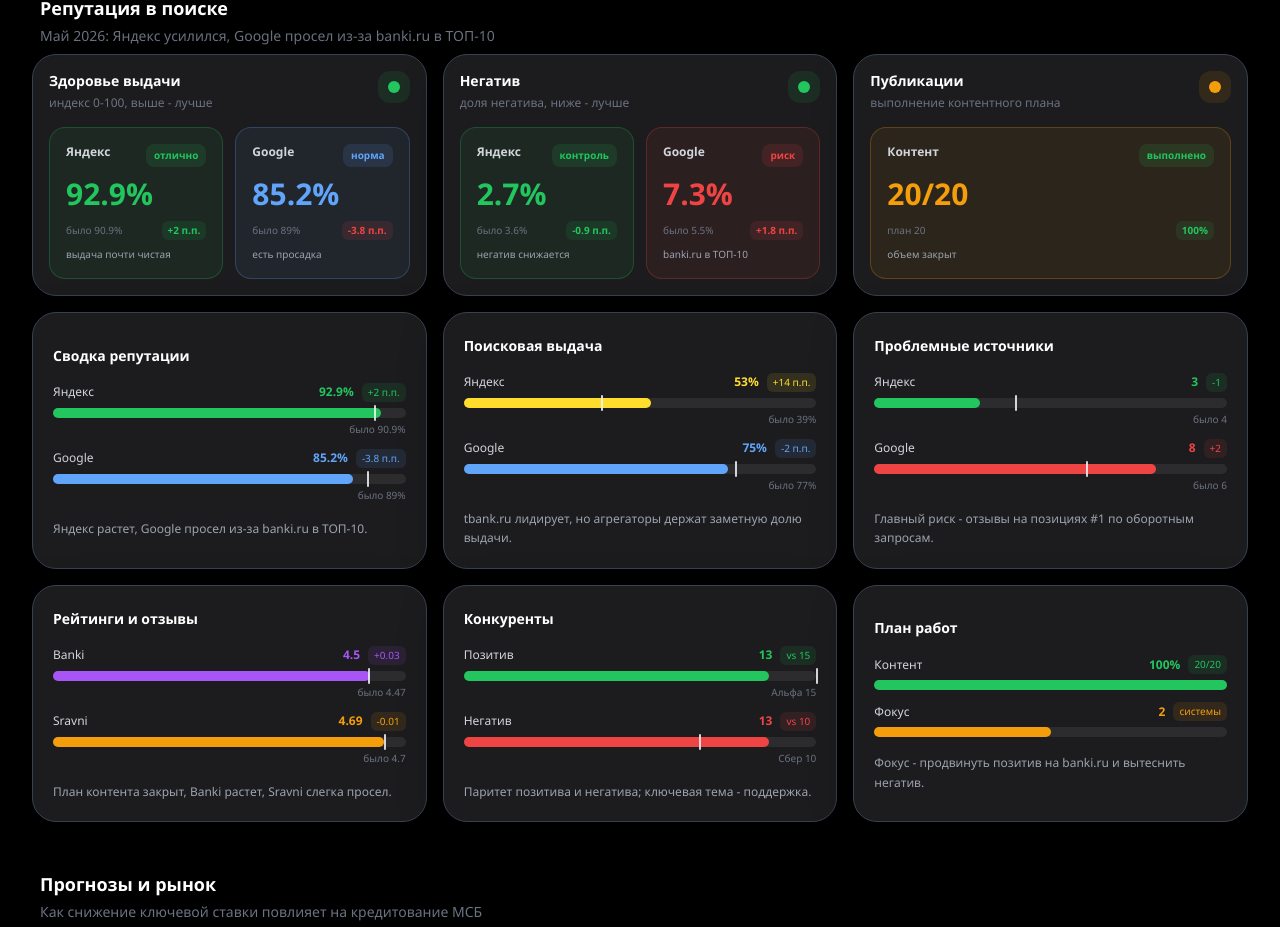
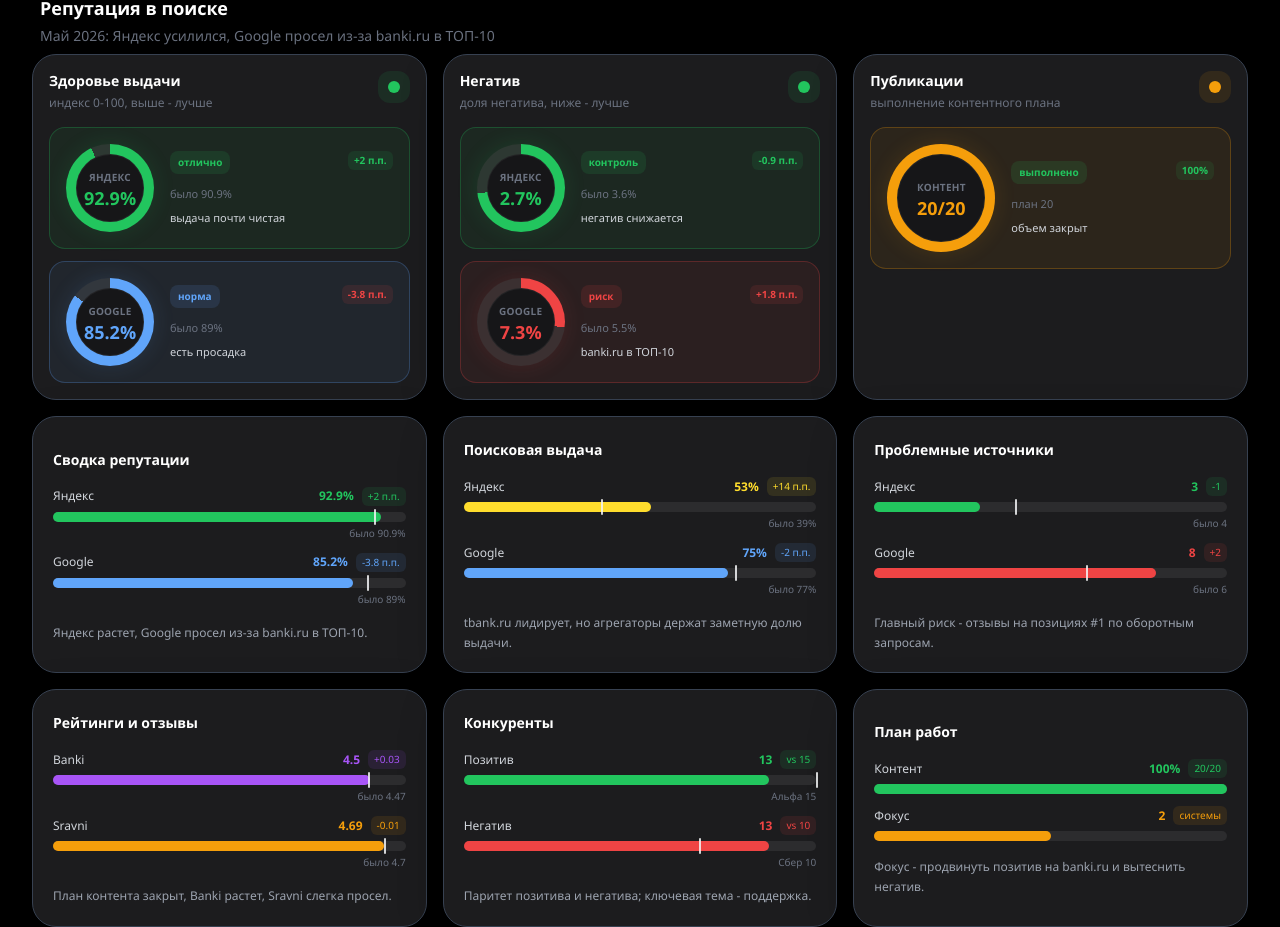
Before and after one commit to Kosxy/tbank-dashboard, a React (Vite) app: page / in a window 1280 px wide. Shown: the part 2473-3400 px from the top of the page. Built offline with nearby package versions, Linux system fonts and the light colour scheme.

Commit message:
Use donut gauges for reputation overview

```diff
--- a/src/App.jsx
+++ b/src/App.jsx
@@ -436,24 +436,30 @@ const sermOverviewWidgets = [
   {
     title: "Здоровье выдачи",
     caption: "индекс 0-100, выше - лучше",
+    max: 100,
+    scale: "direct",
     items: [
-      { label: "Яндекс", value: "92.9%", zone: "отлично", previous: "было 90.9%", delta: "+2 п.п.", color: "#22C55E", deltaColor: "#22C55E", note: "выдача почти чистая" },
-      { label: "Google", value: "85.2%", zone: "норма", previous: "было 89%", delta: "-3.8 п.п.", color: "#60A5FA", deltaColor: "#EF4444", note: "есть просадка" },
+      { label: "Яндекс", score: 92.9, display: "92.9%", zone: "отлично", previous: "было 90.9%", delta: "+2 п.п.", color: "#22C55E", deltaColor: "#22C55E", note: "выдача почти чистая" },
+      { label: "Google", score: 85.2, display: "85.2%", zone: "норма", previous: "было 89%", delta: "-3.8 п.п.", color: "#60A5FA", deltaColor: "#EF4444", note: "есть просадка" },
     ],
   },
   {
     title: "Негатив",
     caption: "доля негатива, ниже - лучше",
+    max: 10,
+    scale: "inverse",
     items: [
-      { label: "Яндекс", value: "2.7%", zone: "контроль", previous: "было 3.6%", delta: "-0.9 п.п.", color: "#22C55E", deltaColor: "#22C55E", note: "негатив снижается" },
-      { label: "Google", value: "7.3%", zone: "риск", previous: "было 5.5%", delta: "+1.8 п.п.", color: "#EF4444", deltaColor: "#EF4444", note: "banki.ru в ТОП-10" },
+      { label: "Яндекс", score: 2.7, display: "2.7%", zone: "контроль", previous: "было 3.6%", delta: "-0.9 п.п.", color: "#22C55E", deltaColor: "#22C55E", note: "негатив снижается" },
+      { label: "Google", score: 7.3, display: "7.3%", zone: "риск", previous: "было 5.5%", delta: "+1.8 п.п.", color: "#EF4444", deltaColor: "#EF4444", note: "banki.ru в ТОП-10" },
     ],
   },
   {
     title: "Публикации",
     caption: "выполнение контентного плана",
+    max: 20,
+    scale: "direct",
     items: [
-      { label: "Контент", value: "20/20", zone: "выполнено", previous: "план 20", delta: "100%", color: "#F59E0B", zoneColor: "#22C55E", deltaColor: "#22C55E", note: "объем закрыт" },
+      { label: "Контент", score: 20, display: "20/20", zone: "выполнено", previous: "план 20", delta: "100%", color: "#F59E0B", zoneColor: "#22C55E", deltaColor: "#22C55E", note: "объем закрыт" },
     ],
   },
 ];
@@ -560,23 +566,40 @@ const SermOverviewWidget = ({ widget }) => (
         <div className="w-3 h-3 rounded-full" style={{ backgroundColor: widget.items[0].color }} />
       </div>
     </div>
-    <div className="grid gap-3" style={{ gridTemplateColumns: widget.items.length > 1 ? "repeat(auto-fit, minmax(128px, 1fr))" : "1fr" }}>
+    <div className="grid gap-3">
       {widget.items.map((item) => {
         const zoneColor = item.zoneColor || item.color;
+        const rawRatio = widget.max ? item.score / widget.max : 0;
+        const normalizedRatio = widget.scale === "inverse" ? 1 - rawRatio : rawRatio;
+        const gaugePercent = Math.max(0, Math.min(100, normalizedRatio * 100));
+        const gaugeAngle = `${gaugePercent * 3.6}deg`;
+        const gaugeSize = widget.items.length > 1 ? 88 : 108;
 
         return (
-          <div key={item.label} className="rounded-2xl p-4 min-w-0" style={{ backgroundColor: `${item.color}12`, border: `1px solid ${item.color}40` }}>
-            <div className="flex items-start justify-between gap-2">
-              <span className="text-xs font-semibold truncate" style={{ color: "#D1D5DB" }}>{item.label}</span>
-              <span className="text-[10px] font-semibold px-2 py-1 rounded-lg shrink-0" style={{ color: zoneColor, backgroundColor: `${zoneColor}1F` }}>{item.zone}</span>
-            </div>
-            <div className="text-3xl font-bold mt-3 leading-none" style={{ color: item.color }}>{item.value}</div>
-            <div className="flex items-center justify-between gap-2 mt-3">
-              <span className="text-[10px] truncate" style={{ color: "#6B7280" }}>{item.previous}</span>
-              <span className="text-[10px] font-semibold px-1.5 py-0.5 rounded-md shrink-0" style={{ color: item.deltaColor, backgroundColor: `${item.deltaColor}1A` }}>{item.delta}</span>
-            </div>
-            <div className="text-[10px] mt-2 leading-snug" style={{ color: "#9CA3AF" }}>
-              {item.note}
+          <div key={item.label} className="rounded-2xl p-4 min-w-0 flex items-center gap-4" style={{ backgroundColor: `${item.color}12`, border: `1px solid ${item.color}40` }}>
+            <div className="relative shrink-0" style={{ width: `${gaugeSize}px`, height: `${gaugeSize}px` }}>
+              <div
+                className="absolute inset-0 rounded-full"
+                style={{
+                  background: `conic-gradient(${item.color} 0deg ${gaugeAngle}, rgba(255,255,255,0.08) ${gaugeAngle} 360deg)`,
+                  boxShadow: `0 0 22px ${item.color}22`,
+                }}
+              />
+              <div className="absolute inset-[10px] rounded-full" style={{ backgroundColor: "#161618", border: "1px solid rgba(255,255,255,0.06)" }} />
+              <div className="absolute inset-0 flex flex-col items-center justify-center text-center px-2">
+                <span className="text-[10px] font-semibold uppercase tracking-wide" style={{ color: "#6B7280" }}>{item.label}</span>
+                <span className="text-lg font-bold mt-1 leading-none" style={{ color: item.color }}>{item.display}</span>
+              </div>
+            </div>
+            <div className="min-w-0 flex-1">
+              <div className="flex items-start justify-between gap-2">
+                <span className="text-[10px] font-semibold px-2 py-1 rounded-lg shrink-0" style={{ color: zoneColor, backgroundColor: `${zoneColor}1F` }}>{item.zone}</span>
+                <span className="text-[10px] font-semibold px-1.5 py-0.5 rounded-md shrink-0" style={{ color: item.deltaColor, backgroundColor: `${item.deltaColor}1A` }}>{item.delta}</span>
+              </div>
+              <div className="text-[11px] mt-3" style={{ color: "#6B7280" }}>{item.previous}</div>
+              <div className="text-[11px] mt-2 leading-snug" style={{ color: "#D1D5DB" }}>
+                {item.note}
+              </div>
             </div>
           </div>
         );
```
